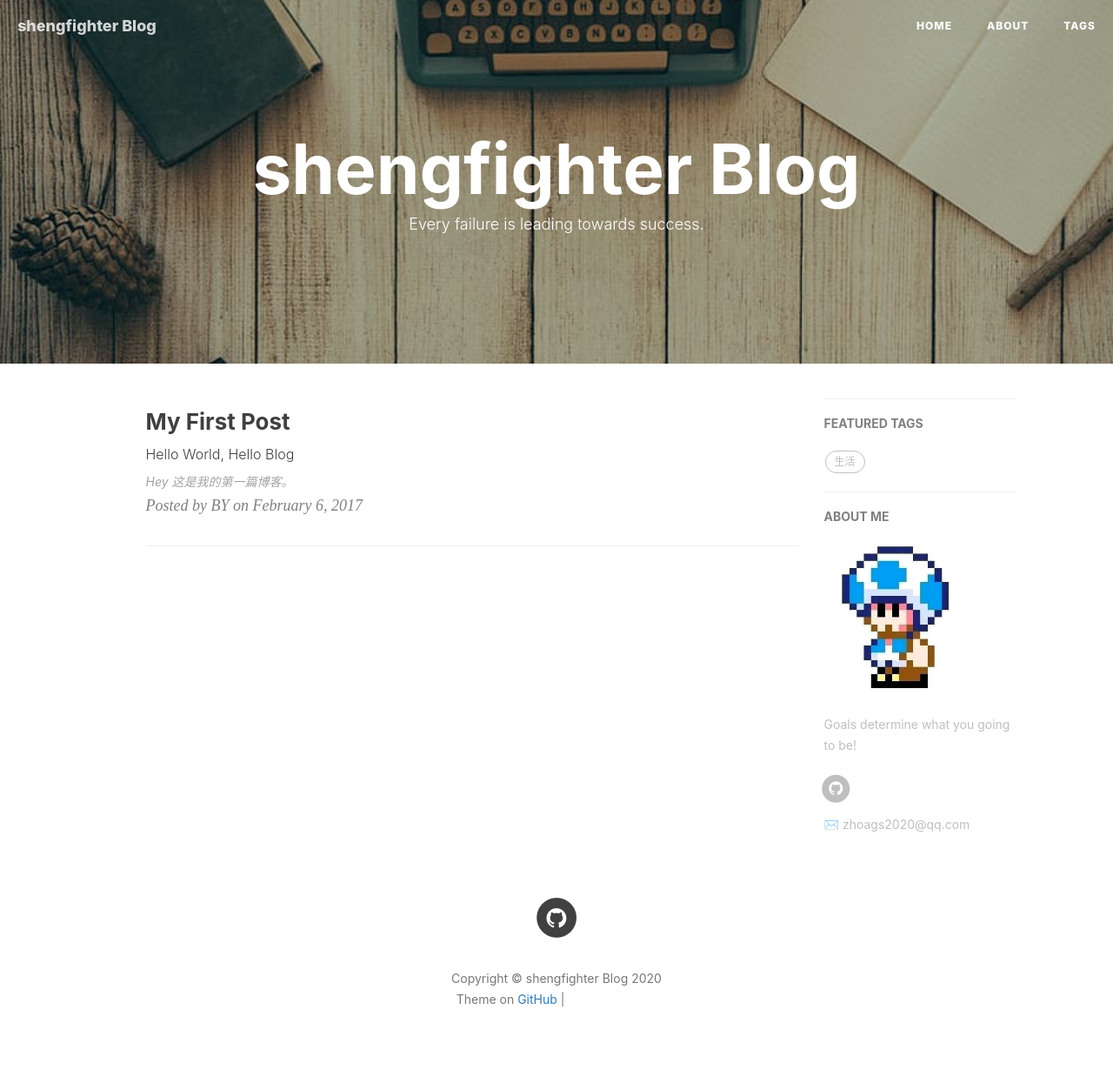
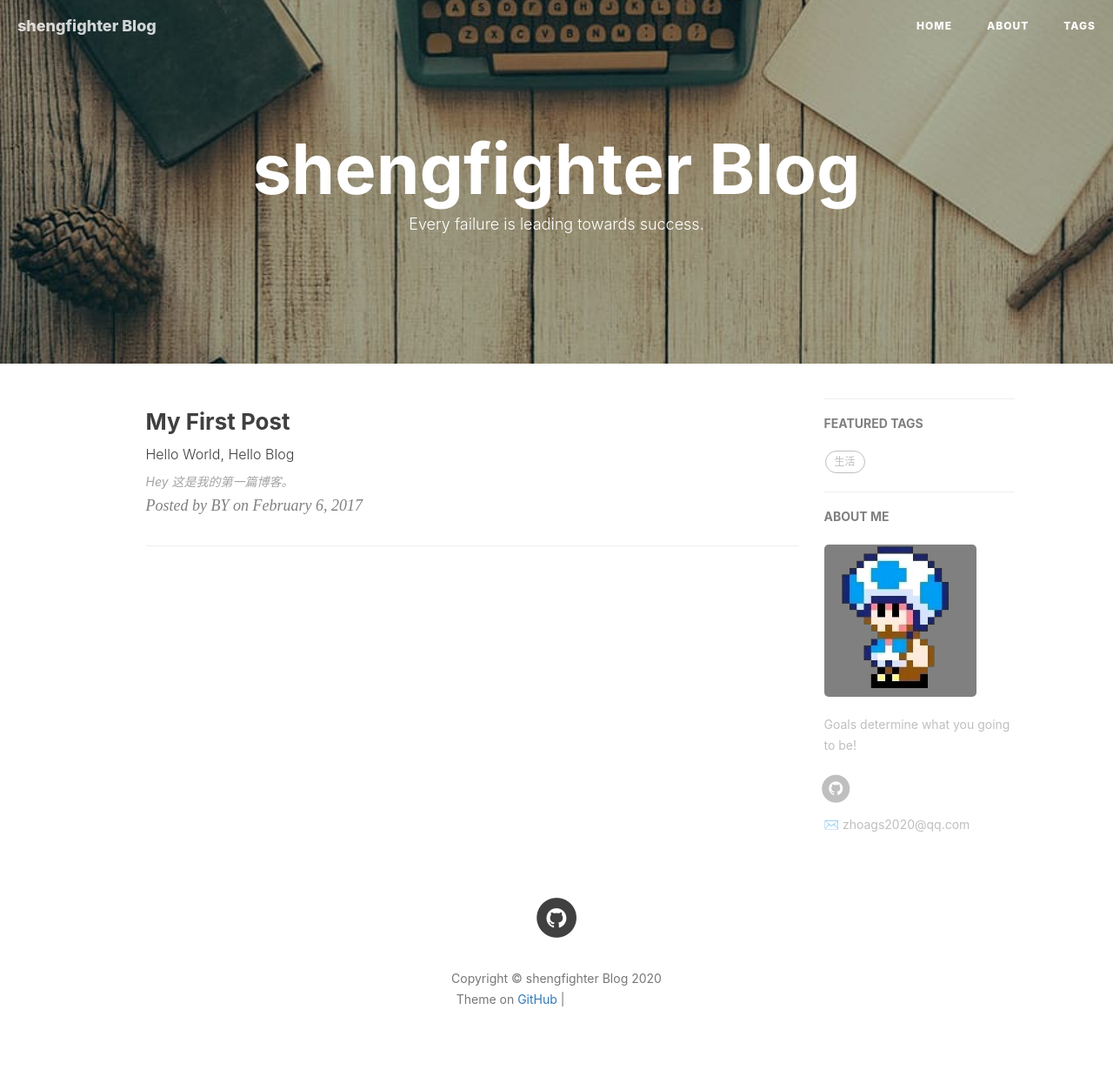
Before and after one commit to f1yfisher/f1yfisher.github.io, a Jekyll site: the page built from index.html, in a window 1280 px wide. Shown: the whole page at 87% size. Built offline with Jekyll 4.4.1, drawn with Linux system fonts in a browser that asks for light colours; nearby versions of some CDN libraries; the list of posts is cut into pages by our own code; comment, search, counter and statistics services are not loaded; grey boxes are pictures that could not be loaded.

Commit message:
homepage update

```diff
--- a/_config.yml
+++ b/_config.yml
@@ -4,7 +4,7 @@ SEOTitle: 盛斗士的博客 | shengfighter Blog
 header-img: img/post-bg-desk.jpg
 email: zhoags2020@qq.com
 description: "Every failure is leading towards success."
-keyword: "iOS, Apple, iPhone"
+keyword: "machine learning, deep learning, image process"
 url: "https://shengfighter.github.io"          # your host, for absolute URL
 baseurl: ""      # for example, '/blog' if your blog hosted on 'host/blog'
 github_repo: "https://github.com/shengfighter/shengfighter.github.io.git" # you code repository
@@ -12,7 +12,7 @@ github_repo: "https://github.com/shengfighter/shengfighter.github.io.git" # you
 # Sidebar settings
 sidebar: true                           # whether or not using Sidebar.
 sidebar-about-description: "Goals determine what you going to be!"
-sidebar-avatar: /img/xiaolan.jpg      # use absolute URL, seeing it's used in both `/` and `/about/`
+sidebar-avatar: /img/xiaolan.png      # use absolute URL, seeing it's used in both `/` and `/about/`
 
 
 
```
Also changed, not shown: img/xiaolan.png (added).
